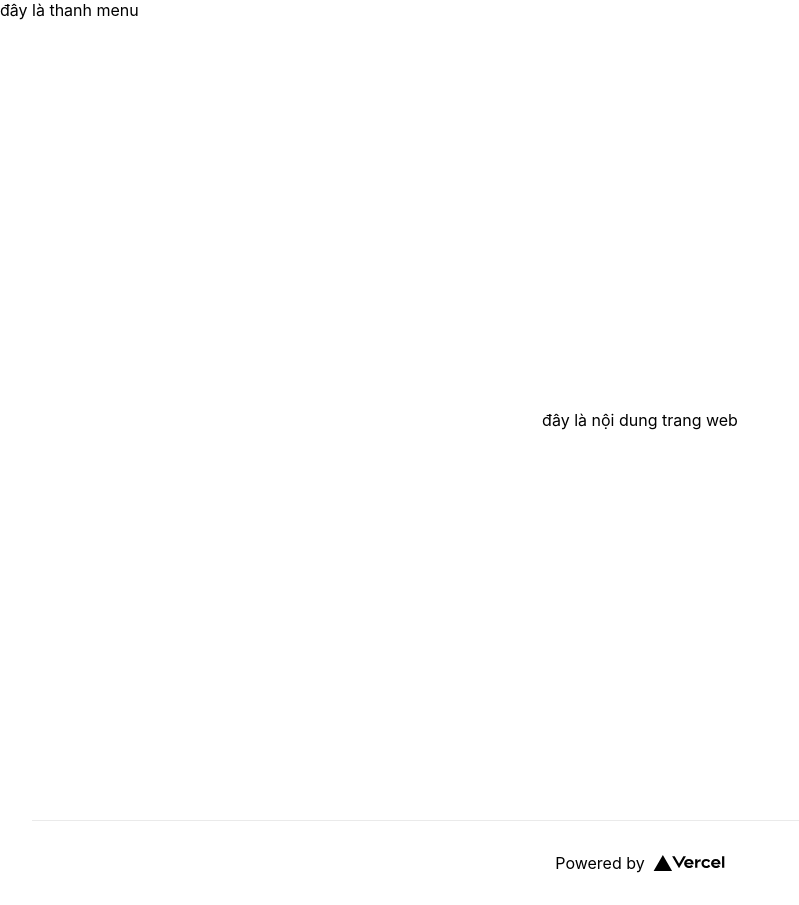
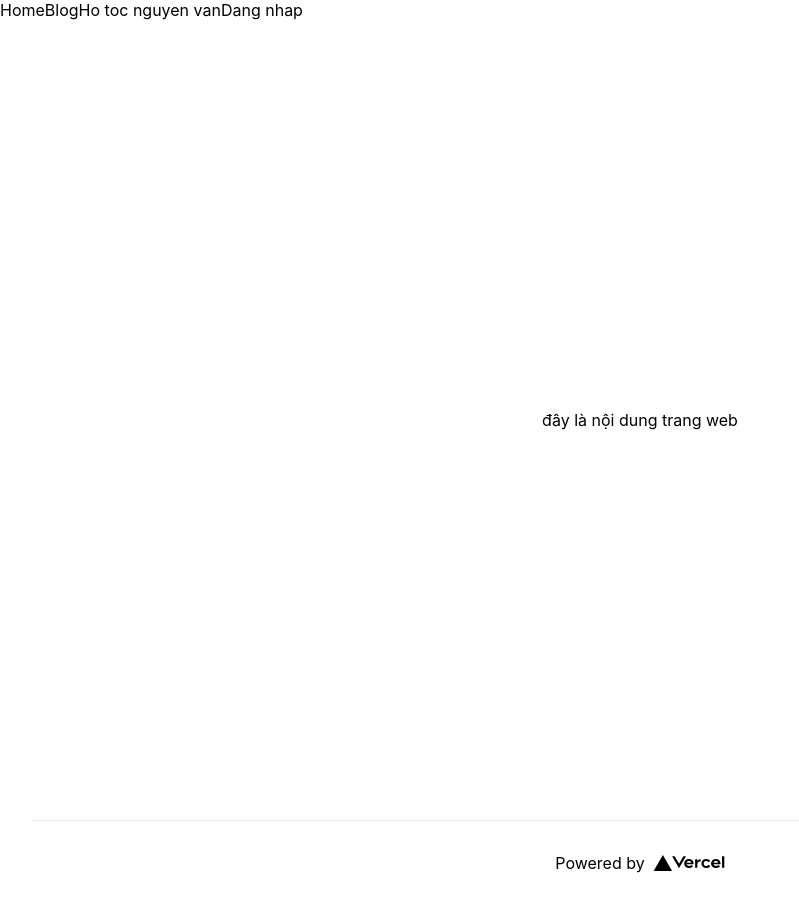
Before and after one commit to nguyenvancongdev/congnguyendev, a Next.js app: page / in a window 1280 px wide. Shown: the whole page, without its empty margins (0-799 px from the left). Built offline with nearby package versions, Linux system fonts and the light colour scheme.

Commit message:
Update _app.tsx

```diff
--- a/pages/_app.tsx
+++ b/pages/_app.tsx
@@ -1,10 +1,11 @@
 import '../styles/globals.css'
 import type { AppProps } from 'next/app'
+import Menu from '../components/Menu'
 
 function MyApp({ Component, pageProps }: AppProps) {
   return (
     <>
-    <div>đây là thanh menu</div>
+    <Menu />
     <Component {...pageProps} />
     </>
    )
```
